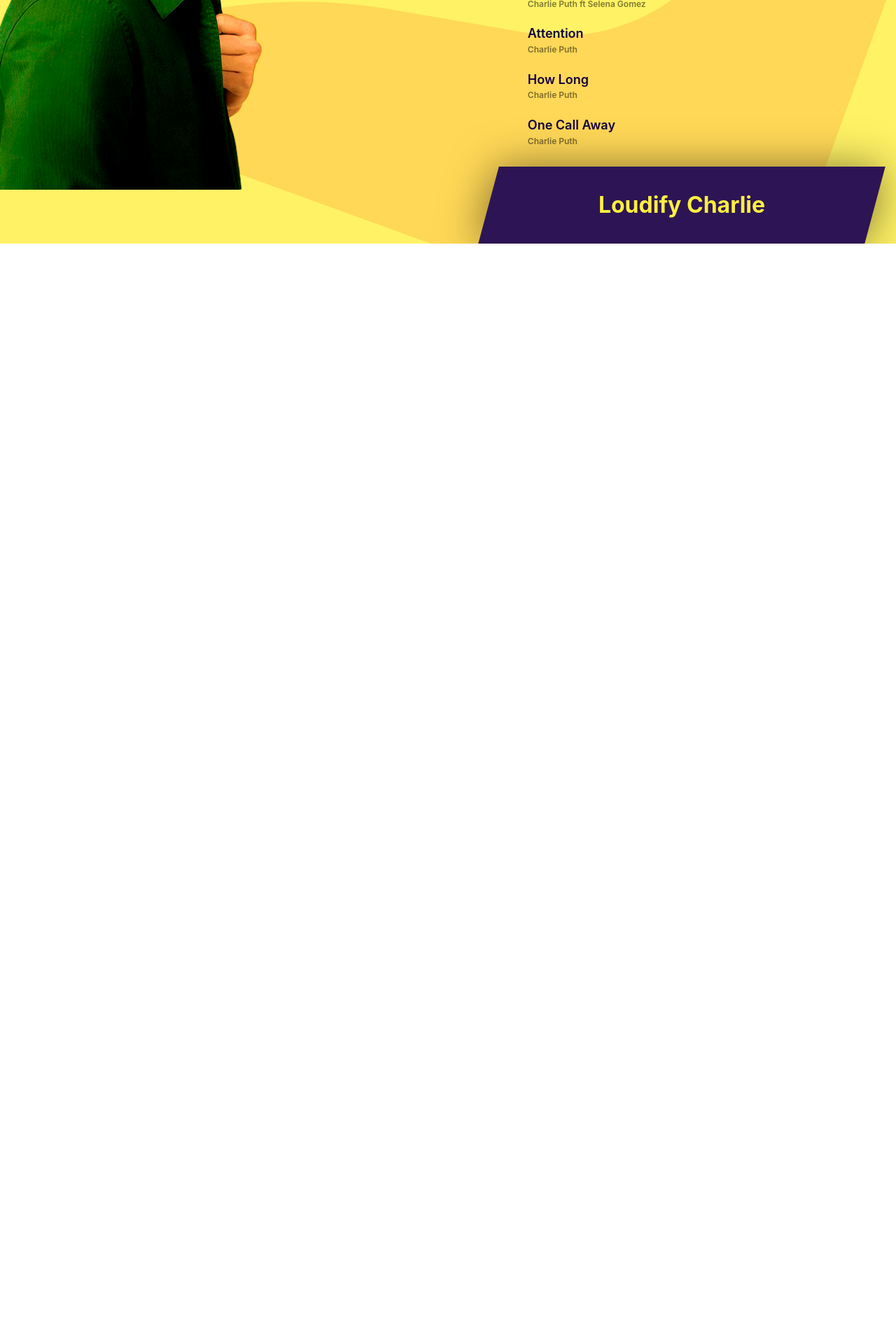
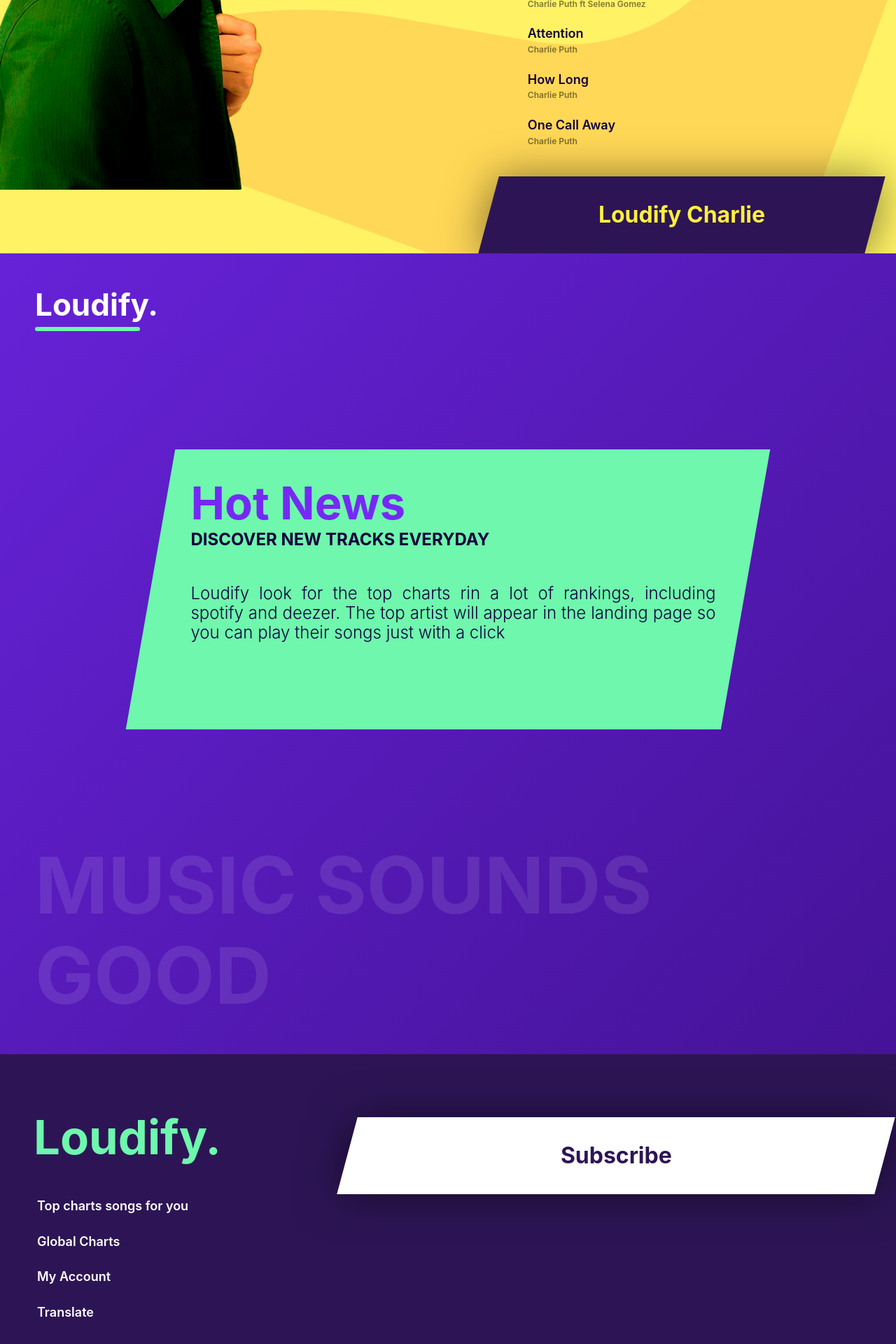
Before and after one commit to rmacuna/ReactLanding, a React (Create React App) app: page / in a window 1280 px wide. Shown: the part 2798-4718 px from the top of the page at 70% size. Before the commit the page ends 3146 px from the top, so only its background shows below. Built offline with nearby package versions, Linux system fonts and the light colour scheme.

Commit message:
Terminado el landing, falta corregir detalles en algunas pantallas

```diff
--- a/public/index.html
+++ b/public/index.html
@@ -9,6 +9,8 @@
     />
     <link href="https://fonts.googleapis.com/css?family=Roboto:400,500,700,900" rel="stylesheet">
     <meta name="theme-color" content="#2D1555" />
+    <meta name="apple-mobile-web-app-status-bar-style" content="black-translucent">
+
     <!--
       manifest.json provides metadata used when your web app is installed on a
       user's mobile device or desktop. See https://developers.google.com/web/fundamentals/web-app-manifest/
--- a/src/App.js
+++ b/src/App.js
@@ -10,6 +10,7 @@
 import MartinGarrixImage from './images/martingarrix.png';
 import SkewedTag from './components/SkewedTag';
 import { Songlist, SongTitle } from './components/SongList/Songlist';
+import Appfooter from './components/Appfooter';
 
 class App extends Component {
   render() {
@@ -129,7 +130,7 @@
                     <SongTitle artist="Charlie Puth">One Call Away</SongTitle>
                   </Songlist>
 
-                  <SkewedTag background="#2d1555" color="#ffef3f">
+                  <SkewedTag top="30px" background="#2d1555" color="#ffef3f">
                     <h1>Loudify Charlie</h1>
                   </SkewedTag>
                 </AppContainer>
@@ -138,10 +139,41 @@
             </div>
           </div>
 
+
+
+
         </div>
 
 
+        {/* Starts the fourth section */}
 
+        <div className="FourthWrapper BluePurple">
+
+          <div className="BrandWrapper">
+            <Title fontSize="44px" color="#fff">Loudify.</Title>
+          </div>
+          <div className="WrapperFlex">
+            <div className="GreenBox">
+              <div className="content">
+                <Title color="rgba(118,41,245,1)">Hot News</Title>
+                <Subtitle fontSize="24px">DISCOVER NEW TRACKS EVERYDAY</Subtitle>
+                <AppContainer top="50px" left="0" right="0" textContainer>
+                  <Text weight="300" fontSize="24px" align="justify">
+                    Loudify look for the top charts rin a lot of rankings, including spotify and deezer. The top artist will appear in the landing page so you can play their songs just with a click
+                  </Text>
+                </AppContainer>
+              </div>
+            </div>
+          </div>
+          <ShadowText marginTop="-10px">MUSIC SOUNDS GOOD</ShadowText>
+        </div>
+
+
+        {/* Footer of the page */}
+
+        <Appfooter>
+          <SkewedTag background="#fff"  color="#2d1555" width="300px"><h1>Subscribe</h1></SkewedTag>
+        </Appfooter>
       </React.Fragment>
 
     );
--- a/src/App.scss
+++ b/src/App.scss
@@ -17,6 +17,67 @@
     width: auto;
     min-height: 100vh;
     overflow: hidden;
+}
+
+.FourthWrapper{
+    position: relative;
+    width: auto;
+    min-height: 100vh;
+    overflow: hidden;
+    padding: 48px 50px;
+
+    .BrandWrapper{
+        position: relative;
+        display: flex;
+        width: 100%;
+        height: 64px;
+        h1{
+            &:after {
+                content: '';
+                display: block;
+                width: 150px;
+                height: 6px;
+                margin-top: 6px;
+                border-radius: 6px;
+                background: rgba(110,247,173,1);
+            }
+        }
+    }
+    .WrapperFlex {
+        position: relative;
+        width: 100%;
+        min-height: calc(100vh - 64px);
+        display: flex;
+        align-items: center;
+        justify-content: center;
+        flex-direction: column;
+
+
+    }
+}
+
+
+.GreenBox {
+
+    position: relative;
+    background: $secondary;
+    max-width: 800px;
+    min-height: 350px;
+    padding: 25px 25px;
+
+    transform: skew(-10deg);
+
+    div.content{
+        position: relative;
+        padding: 15px 25px;
+        transform: skew(10deg);
+    }
+
+
+}
+.BluePurple {
+    position: relative;
+    background: linear-gradient(133.53deg,#7629f5 -46.14%,#1c004b 220.11%);
 }
 .Linear--purple__background {
     padding: var(--main_wrapper_padding);
@@ -42,6 +103,7 @@
     height: 100%;
     display: flex;
 }
+
 .Cursor{
     cursor: pointer;
 }
@@ -171,7 +233,11 @@
     .TextSection.Charlie {
         order: 1;
     }
-
+    .CharlieBackground{
+        width: 200%;
+        padding-left: 102px;
+        height: 80%;
+    }
     .ImageCharlie{
         padding-left: 150px;
         width: 130%;
@@ -185,6 +251,29 @@
         background-position-x: 0;
         background-position-y: 0
     }
+
+    .content {
+        padding: 0;
+        h2{
+            font-size: 21px;
+
+        }
+
+    }
+
+    .GreenBox {
+
+        max-width: 800px;
+        min-height: 250px;
+        transform: skew(-5deg);
+
+        div.content{
+            position: relative;
+            transform: skew(5deg);
+        }
+
+
+    }
 }
 
 @media screen and (max-width: $tabletBreakPoint ) {
@@ -192,6 +281,17 @@
         bottom: 0;
         width: 123%;
     }
+    .BrandWrapper{
+        position: relative;
+        display: flex;
+        justify-content: center;
+        width: 100%;
+        height: 64px;
+
+
+
+    }
+
 }
 
 @media screen and (max-width: $tabletBreakPoint ), screen and (orientation: portrait) {
@@ -200,6 +300,17 @@
     }
     .TextSection, .ImageSection {
         width: 100%;
+    }
+    .ImageSection_Charlie{
+        order: 2;
+    }
+    .TextSection.Charlie {
+        order: 1;
+    }
+
+    .ImageCharlie{
+        padding-left: 150px;
+        width: 130%;
     }
     .MainWrapperBackground{
         width: 123%;
--- a/src/components/AppTheme.js
+++ b/src/components/AppTheme.js
@@ -16,6 +16,9 @@
             skewTagDegree:        'skew(-15deg)',
             skewTagDegreeContent: 'skew(15deg)',
             skewTagShadow:        '0 2px 60px rgba(0,0,0,.5)'
+        },
+        Footer: {
+            footerBackground: '#2d1555'
         },
 
         secondSectionPadding:      '48px 50px'
--- /dev/null
+++ b/src/components/Appfooter/Appfooter.jsx
@@ -0,0 +1,94 @@
+import React from 'react';
+import styled from 'styled-components';
+import { theme, Media } from '../AppTheme';
+
+
+
+const Footer = styled.footer`
+    position: relative;
+    max-width: 100%;
+    overflow: hidden;
+    min-height: 400px;
+    background: ${theme.constants.Footer.footerBackground};
+
+
+`
+
+const Container = styled.div`
+    position: relative;
+    padding: 80px 48px;
+    display: flex;
+    width: 100%;
+
+
+    ${Media.phone`
+        flex-direction: column;
+    `};
+`
+
+const BrandTitle = styled.div`
+
+    width: 35%;
+
+    h1  {
+        position: relative;
+        font-size: 67px;
+        margin: 0;
+        color: ${theme.main.secondary};
+    }
+
+
+
+    ${Media.phone`
+        flex-direction: column;
+        width: 100%;
+    `};
+
+    ul {
+        margin-top: 35px;
+        padding: 0;
+        li{
+            list-style: none;
+            cursor: pointer;
+            font-size: 18px;
+            color: #fff;
+            font-weight: 600;
+            padding: 15px 5px;
+        }
+    }
+`
+
+const BrandActions = styled.div`
+    width: 60%;
+`
+
+
+
+
+
+
+
+
+
+const Appfooter = (props) => {
+    return (
+        <Footer {...props}>
+            <Container>
+                <BrandTitle>
+                    <h1>Loudify.</h1>
+                    <ul className="Actions">
+                        <li>Top charts songs for you</li>
+                        <li>Global Charts</li>
+                        <li>My Account</li>
+                        <li>Translate</li>
+                    </ul>
+                </BrandTitle>
+                <BrandActions>
+                    {props.children}
+                </BrandActions>
+            </Container>
+        </Footer>
+    );
+};
+
+export default Appfooter;
--- /dev/null
+++ b/src/components/Appfooter/index.js
@@ -0,0 +1,2 @@
+import Appfooter from './Appfooter';
+export default Appfooter;
--- a/src/variables.scss
+++ b/src/variables.scss
@@ -4,3 +4,8 @@
 $phoneBreakPoint: 576px;
 $tabletBreakPoint: 768px;
 $desktopBreakPoint: 992px;
+
+
+
+$primary: rgba(118,41,245,1);
+$secondary: rgba(110,247,173,1);
```
